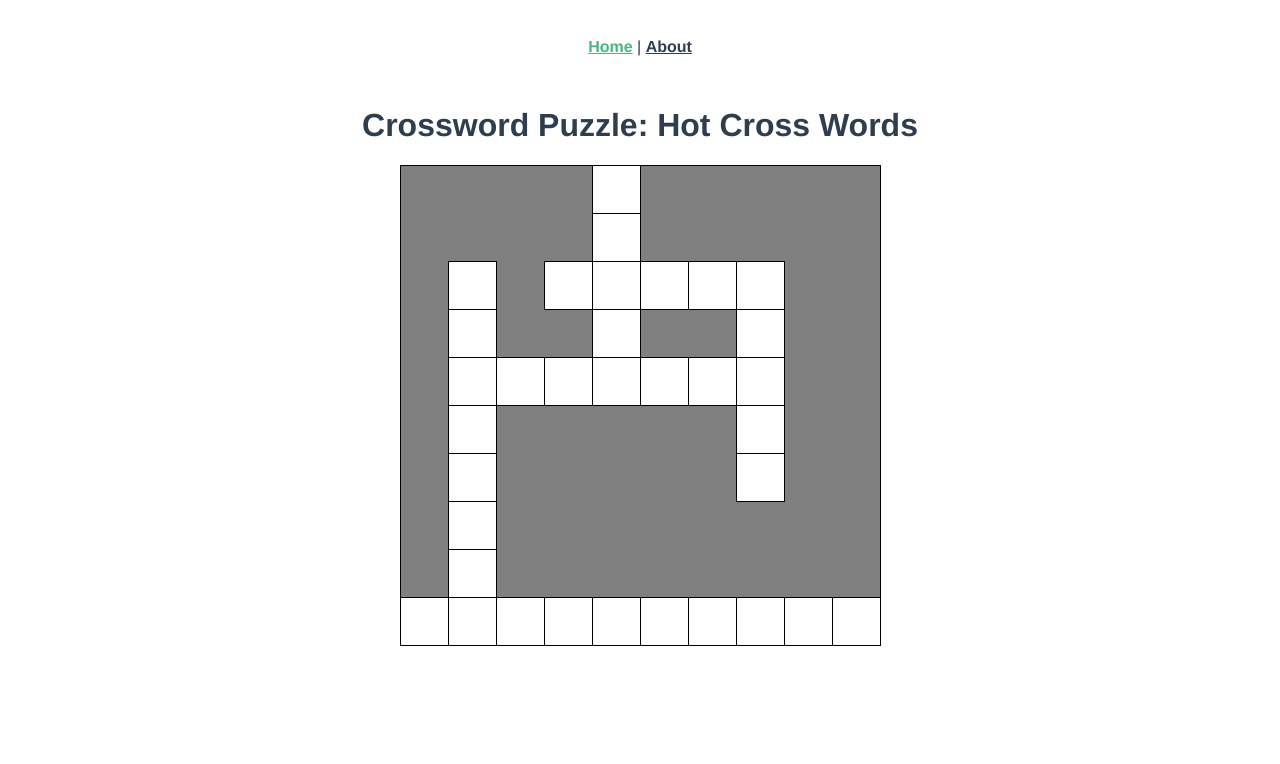
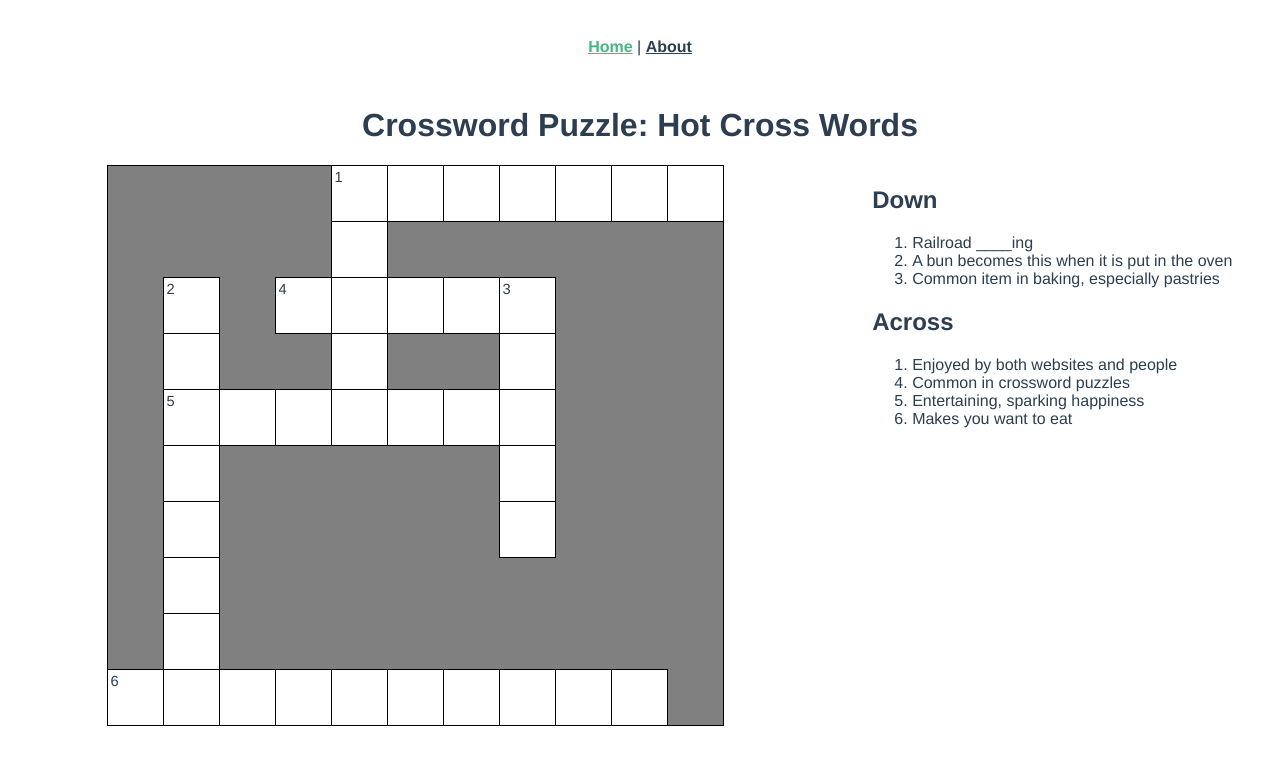
Before and after one commit to dogerish/hot-cross-words, a Vue app: page / in a window 1280 px wide. Shown: the top 764 px of the page. Built offline with nearby package versions, Linux system fonts and the light colour scheme.

Commit message:
Add clues and word numbering plus bug fixes

```diff
--- /dev/null
+++ b/src/components/CrosswordClue.vue
@@ -0,0 +1,24 @@
+<template>
+  <li
+    :value="word.num"
+    class="crossword-clue"
+    :class="{ 'clue-focus': word.isfocused }"
+    :key="i"
+    @click="word.focus()"
+  >
+    {{ word.clue }}
+  </li>
+</template>
+
+<script>
+export default {
+  name: "CrosswordClue",
+  props: ["word"],
+};
+</script>
+
+<style>
+.crossword-clue.clue-focus {
+  background: lightblue;
+}
+</style>
--- /dev/null
+++ b/src/components/CrosswordClueList.vue
@@ -0,0 +1,24 @@
+<template>
+  <div class="clues-section">
+    <h2>{{ across ? "Across" : "Down" }}</h2>
+    <ol class="clues-list">
+      <CrosswordClue :word="word" :key="i" v-for="(word, i) in words" />
+    </ol>
+  </div>
+</template>
+
+<script>
+import CrosswordClue from "@/components/CrosswordClue.vue";
+
+export default {
+  name: "CrosswordClueList",
+  props: ["words", "across"],
+  components: { CrosswordClue },
+};
+</script>
+
+<style>
+.clues-section {
+  text-align: left;
+}
+</style>
--- a/src/components/CrosswordPuzzle.vue
+++ b/src/components/CrosswordPuzzle.vue
@@ -1,114 +1,170 @@
 <template>
   <h1>Crossword Puzzle: {{ puzzle.title }}</h1>
+  <div id="crossword-container">
     <div
       id="puzzle"
-    :style="`--tile-unit: 3rem; --puzzle-width: ${puzzleSize[0]}; --puzzle-height: ${puzzleSize[1]}`"
+      class="crossword-item"
+      :style="`--puzzle-width: ${size[0]}; --puzzle-height: ${size[1]}`"
     >
       <div id="tiles">
         <CrosswordWord
-        :x="word[0]"
-        :y="word[1]"
-        :across="word[2] === 'across'"
-        :word="word[3]"
-        :puzzleSize="puzzleSize"
+          :num="word.num"
+          :x="word.x"
+          :y="word.y"
+          :across="word.across"
+          :word="word.word"
+          :clue="word.clue"
           :registerWord="registerWord"
           :getTile="getTile"
           :stealFocus="stealFocus"
+          :stealWordFocus="stealWordFocus"
           :focusNext="focusNext"
           :focusTo="focusTo"
           :backspace="backspace"
           :key="i"
-        v-for="(word, i) in puzzle.words"
+          v-for="(word, i) in words"
         />
+      </div>
+      <ol id="focused-word-info" v-if="focusedWord !== null">
+        <span id="focused-word-direction">
+          {{ focusedWord.across ? "Across" : "Down" }}
+        </span>
+        <div id="focused-word-clue">
+          <CrosswordClue :word="focusedWord" />
+        </div>
+      </ol>
+    </div>
+    <div id="clue-list" class="crossword-item">
+      <div id="clues">
+        <CrosswordClueList :words="downWords" :across="false" />
+        <CrosswordClueList :words="acrossWords" :across="true" />
+      </div>
     </div>
   </div>
 </template>
 
 <script>
 import CrosswordWord from "@/components/CrosswordWord.vue";
+import CrosswordClue from "@/components/CrosswordClue.vue";
+import CrosswordClueList from "@/components/CrosswordClueList.vue";
 
 export default {
   name: "CrosswordPuzzle",
   props: ["puzzle"],
   components: {
     CrosswordWord,
+    CrosswordClue,
+    CrosswordClueList,
   },
   data() {
+    let words = this.puzzle.words.map(([x, y, dir, word, clue]) => {
+      return { num: 0, x, y, across: dir === "across", word, clue };
+    });
+    // sort words in order of down before across -> ascending y -> ascending x
+    words.sort((a, b) => {
+      return (
+        (a.across - b.across) * 4 +
+        Math.sign(a.y - b.y) * 2 +
+        Math.sign(a.x - b.x)
+      );
+    });
+    // derive the down-across border
+    words.firstAcross = words.findIndex((word) => word.across);
+    // assign numbers to words
+    let nextNum = 1;
+    words.forEach((word, i) => {
+      // if starting tile is already labeled, use that same number
+      for (let j = 0; j < i; j++)
+        if (words[j].x === word.x && words[j].y === word.y)
+          return (word.num = words[j].num);
+      // just give it the next number and then increment for the next word
+      word.num = nextNum++;
+    });
     // calculate puzzle dimensions
-    let puzzleSize = [0, 0];
-    for (let word of this.puzzle.words) {
-      if (word[2] === "across") {
-        if (word[0] + word[3].length > puzzleSize[0])
-          puzzleSize[0] = word[0] + word[3].length;
-      } else {
-        if (word[1] + word[3].length > puzzleSize[1])
-          puzzleSize[1] = word[1] + word[3].length;
-      }
+    let size = [0, 0];
+    for (let word of words) {
+      let i = 1 - word.across;
+      let extent = (word.across ? word.x : word.y) + word.word.length;
+      size[i] = Math.max(extent, size[i]);
     }
     return {
       focused: null,
       focusedWord: null,
-      across: [],
-      down: [],
-      puzzleSize,
+      words,
+      size,
     };
+  },
+  computed: {
+    downWords() {
+      return this.words.slice(0, this.words.firstAcross);
+    },
+    acrossWords() {
+      return this.words.slice(this.words.firstAcross);
+    },
   },
   methods: {
     registerWord(word) {
-      if (word.across) this.across.push(word);
-      else this.down.push(word);
+      this.words[word.$.vnode.key] = word;
     },
     getTile(x, y) {
       // get the tile found at (x, y)
-      for (let word of this.across) {
-        if (y !== word.y || x < word.x || x >= word.x + word.word.length)
-          continue;
-        return word.tiles[x - word.x];
-      }
-      for (let word of this.down) {
-        if (x !== word.x || y < word.y || y >= word.y + word.word.length)
-          continue;
-        return word.tiles[y - word.y];
-      }
+      for (let word of this.words)
+        if (word.hasTile?.(x, y)) return word.tiles[word.getTileI(x, y)];
     },
     stealFocus(tile) {
-      // If already focused, give opposite direction precedence. Otherwise give
-      // same direction precedence.
-      let direcPrece =
-        !this.focusedWord || this.focusedWord.across
-          ? [this.across, this.down]
-          : [this.down, this.across];
-      if (this.focused === tile) direcPrece.reverse();
-      // Give focus to tile and its word or null.
+      if (tile === null) {
+        this.focusedWord?.unfocusWord();
+        this.focusedWord = null;
+        this.focused = null;
+        return;
+      }
+      // If already focused on this tile, give opposite direction precedence.
+      // Otherwise give same direction or down precedence.
+      let preferAcross =
+        (this.focused === tile) !=
+        (this.focusedWord !== null && this.focusedWord.across);
+      // Give focus to tile and its word
       this.focused = tile;
-      if (this.focusedWord) this.focusedWord.unfocusWord();
-      this.focusedWord = null;
-      if (this.focused === null) return;
-      this.focusedWord =
-        direcPrece[0].find((word) => word.tiles.includes(tile)) ||
-        direcPrece[1].find((word) => word.tiles.includes(tile));
-      this.focusedWord.focusWord();
+      // Don't bother if the focused word has tile and is preferred
+      if (
+        this.focusedWord !== null &&
+        this.focusedWord.hasTile(tile) &&
+        preferAcross === this.focusedWord.across
+      )
+        return;
+      // Search backwards if preferring across because the word list is sorted
+      this.stealWordFocus(
+        preferAcross
+          ? this.words.findLast((word) => word.hasTile(tile))
+          : this.words.find((word) => word.hasTile(tile))
+      );
+    },
+    stealWordFocus(word) {
+      if (this.focusedWord === word) return;
+      this.focusedWord?.unfocusWord();
+      this.focusedWord = word;
+      this.focusedWord?.focusWord();
     },
     getNextTile(sign) {
-      // return following or previous tile (sign = +1 or -1, respectively)
+      // return [word, tile] of the following (sign = +1) or previous (-1) tile
       let i = this.focusedWord.getTileI(this.focused.x, this.focused.y) + sign;
       // return next tile if it is in the same word
       if (i < this.focusedWord.word.length && i >= 0)
-        return this.focusedWord.tiles[i];
+        return [this.focusedWord, this.focusedWord.tiles[i]];
       // if last letter of word, move to next word
-      let wordlist = this.focusedWord.across ? this.across : this.down;
-      let idx = wordlist.indexOf(this.focusedWord) + sign;
-      // if last word of this direction, move to other direction
-      if (idx === wordlist.length || idx === -1) {
-        wordlist = this.focusedWord.across ? this.down : this.across;
-        idx = sign < 0 ? wordlist.length - 1 : 0;
-      }
+      let idx = this.words.indexOf(this.focusedWord) + sign;
+      // if last word of the wordlist, wrap around to the other side
+      if (idx === this.words.length || idx === -1)
+        idx -= sign * this.words.length;
       // focus first tile of next word
-      i = sign < 0 ? wordlist[idx].tiles.length - 1 : 0;
-      return wordlist[idx].tiles[i];
+      i = sign < 0 ? this.words[idx].tiles.length - 1 : 0;
+      return [this.words[idx], this.words[idx].tiles[i]];
     },
     focusNext(sign = +1) {
-      this.getNextTile(sign).focus();
+      let [word, tile] = this.getNextTile(sign);
+      // manually update the word so that it chooses the right direction
+      this.stealWordFocus(word);
+      tile.focus();
     },
     focusTo(x, y) {
       // Try to give focus to tile at (x, y)
@@ -116,8 +172,9 @@ export default {
       if (tile) tile.focus();
     },
     backspace() {
-      let tile = this.getNextTile(-1);
+      let [word, tile] = this.getNextTile(-1);
       tile.value = "";
+      this.stealWordFocus(word);
       tile.focus();
     },
   },
@@ -125,29 +182,57 @@ export default {
 </script>
 
 <style>
+#crossword-container {
+  display: flex;
+  flex-flow: row wrap;
+  justify-content: center;
+  align-items: stretch;
+  gap: 10px;
+}
+
+#clue-list {
+  flex: 1 1 15rem;
+}
+
 #puzzle {
+  flex: 1 0 auto;
+}
+
+#tiles {
+  --puzzle-center-x: calc((var(--puzzle-width) - 1) / 2);
+  --puzzle-center-y: calc((var(--puzzle-height) - 1) / 2);
+  --tile-unit: min(90vw / var(--puzzle-width), 70vh / var(--puzzle-height));
   position: relative;
   width: calc(var(--puzzle-width) * var(--tile-unit) - 1px);
-  height: calc(var(--puzzle-width) * var(--tile-unit) - 1px);
+  height: calc(var(--puzzle-height) * var(--tile-unit) - 1px);
   background: gray;
   margin: auto;
   outline: 1px solid black;
   overflow: hidden;
 }
 
-@keyframes spin-puzzle {
-  0% {
-    transform: rotate(240deg);
-  }
-  100% {
-    transform: rotate(0deg);
-  }
+#focused-word-info {
+  width: fit-content;
+  margin: auto;
+  margin-top: 0.25em;
+  padding: 0px;
 }
 
-#tiles {
-  width: 100%;
-  height: 100%;
-  animation: spin-puzzle 0.5s ease-out;
-  animation-fill-mode: both;
+#focused-word-direction {
+  font-weight: bold;
+}
+
+#focused-word-clue {
+  display: inline-block;
+  padding-left: 4ex;
+}
+
+#focused-word-clue li {
+  background: none;
+}
+
+#clues {
+  width: fit-content;
+  margin: auto;
 }
 </style>
--- a/src/components/CrosswordTile.vue
+++ b/src/components/CrosswordTile.vue
@@ -1,20 +1,26 @@
 <template>
+  <div class="crossword-tile" :style="`--coord-x: ${x}; --coord-y: ${y}`">
+    <span class="tile-num" v-if="numb != null">{{ numb }}</span>
     <div
-    :class="{ 'crossword-tile': true, 'word-focus': wordfocus }"
-    :style="`--coord-x: ${x}; --coord-y: ${y}; --start-x: ${start[0]}; --start-y: ${start[1]};`"
+      class="focusable-tile"
+      :class="{ 'word-focus': wordfocus }"
       tabindex="0"
       ref="elem"
       @mousedown="
-      $event.target == $event.view.document.activeElement && stealFocus(this)
+        $event.target === $event.view.document.activeElement && stealFocus(this)
       "
       @focus="stealFocus(this)"
       @blur="
-      $event.relatedTarget?.classList?.contains('crossword-tile') ||
+        $event.relatedTarget?.classList.contains('focusable-tile') ||
           stealFocus(null)
       "
-    @keypress="alpha.test($event.key) && (value = $event.key) && focusNext()"
-    @keydown.up="focusTo(x, y - 1)"
-    @keydown.down="focusTo(x, y + 1)"
+      @keypress="
+        alpha.test($event.key) &&
+          (value = $event.key.toLowerCase()) &&
+          focusNext()
+      "
+      @keydown.up.prevent="focusTo(x, y - 1)"
+      @keydown.down.prevent="focusTo(x, y + 1)"
       @keydown.left="focusTo(x - 1, y)"
       @keydown.right="focusTo(x + 1, y)"
       @keydown.delete="value === '' ? backspace() : (value = '')"
@@ -22,7 +28,8 @@
       @keydown.tab.exact.prevent="focusNext()"
       @keydown.shift.tab.exact.prevent="focusNext(-1)"
     >
-    {{ value.toLowerCase() }}
+      {{ value }}
+    </div>
   </div>
 </template>
 
@@ -30,10 +37,10 @@
 export default {
   name: "CrosswordTile",
   props: [
+    "num",
     "x",
     "y",
     "letter",
-    "puzzleSize",
     "registerTile",
     "stealFocus",
     "focusNext",
@@ -41,17 +48,18 @@ export default {
     "backspace",
   ],
   data() {
-    // create ring starting locations
-    let puzzleCenter = this.puzzleSize.map((s) => (s - 1) / 2);
-    let ang = Math.atan2(this.y - puzzleCenter[0], this.x - puzzleCenter[1]);
-    let start = [Math.cos, Math.sin].map(
-      (f, i) => puzzleCenter[i] + f(ang) * (this.puzzleSize[i] / 3)
-    );
-    return { alpha: /^[A-Za-z]$/, value: "", wordfocus: false, start };
+    let numb = this.num;
+    return { alpha: /^[A-Za-z]$/, value: "", wordfocus: false, numb };
   },
   methods: {
     focus() {
       this.$refs.elem.focus();
+    },
+    getNum() {
+      return this.numb;
+    },
+    setNum(num) {
+      this.numb = num;
     },
   },
   created() {
@@ -61,24 +69,53 @@ export default {
 </script>
 
 <style>
+@property --anim-a {
+  syntax: "<angle>";
+  inherits: false;
+  initial-value: 0deg;
+}
+
+@property --anim-h {
+  syntax: "<number>";
+  inherits: false;
+  initial-value: 0;
+}
+
 @keyframes explode-tiles {
   0% {
-    left: calc(50% - var(--tile-unit) / 2);
-    top: calc(50% - var(--tile-unit) / 2);
-    transform: rotate(-240deg);
+    left: calc(var(--anim-x) * var(--tile-unit) - 1px);
+    top: calc(var(--anim-y) * var(--tile-unit) - 1px);
+    --anim-h: 0;
+    --anim-a: 270deg;
+    border-color: white;
   }
-  60% {
-    left: calc(var(--start-x) * var(--tile-unit) - 1px);
-    top: calc(var(--start-y) * var(--tile-unit) - 1px);
+  66% {
+    --anim-h: calc((var(--puzzle-width) - 1) / 3);
+    --anim-a: calc(var(--coord-a) + 90deg);
+    border-color: white;
   }
   100% {
-    left: calc(var(--coord-x) * var(--tile-unit) - 1px);
-    top: calc(var(--coord-y) * var(--tile-unit) - 1px);
+    left: calc(var(--anim-x) * var(--tile-unit) - 1px);
+    top: calc(var(--anim-y) * var(--tile-unit) - 1px);
+    --anim-h: var(--coord-h);
+    --anim-a: var(--coord-a);
   }
 }
 
 .crossword-tile {
+  --coord-a: atan2(
+    var(--coord-y) - var(--puzzle-center-y),
+    var(--coord-x) - var(--puzzle-center-x)
+  );
+  --coord-h: sqrt(
+    pow(var(--coord-x) - var(--puzzle-center-x), 2) +
+      pow(var(--coord-y) - var(--puzzle-center-y), 2)
+  );
+  --anim-x: calc(var(--puzzle-center-x) + cos(var(--anim-a)) * var(--anim-h));
+  --anim-y: calc(var(--puzzle-center-y) + sin(var(--anim-a)) * var(--anim-h));
   position: absolute;
+  left: calc(var(--coord-x) * var(--tile-unit) - 1px);
+  top: calc(var(--coord-y) * var(--tile-unit) - 1px);
   background: white;
   border: 1px solid black;
   width: calc(var(--tile-unit) - 1px);
@@ -86,17 +123,29 @@ export default {
   font-size: calc(var(--tile-unit) * 0.75);
   overflow: hidden;
   display: inline-block;
-  animation: explode-tiles 0.5s ease-out;
-  animation-fill-mode: both;
+  animation: explode-tiles 0.5s linear;
+  animation-fill-mode: backwards;
 }
 
-.crossword-tile.word-focus {
+.focusable-tile {
+  width: 100%;
+  height: 100%;
+}
+
+.focusable-tile.word-focus {
   background: lightblue;
 }
 
-.crossword-tile:focus,
-.crossword-tile:focus-visible {
+.focusable-tile:focus,
+.focusable-tile:focus-visible {
   background: salmon;
   outline: none;
 }
+
+.tile-num {
+  position: absolute;
+  left: 5%;
+  top: 5%;
+  font-size: 35%;
+}
 </style>
--- a/src/components/CrosswordWord.vue
+++ b/src/components/CrosswordWord.vue
@@ -1,11 +1,12 @@
 <template>
   <CrosswordTile
+    :num="i === 0 ? num : null"
     :x="getTileX(i)"
     :y="getTileY(i)"
     :letter="letter"
-    :puzzleSize="puzzleSize"
     :registerTile="registerTile"
     :stealFocus="stealFocus"
+    :stealWordFocus="stealWordFocus"
     :focusNext="focusNext"
     :focusTo="focusTo"
     :backspace="backspace"
@@ -20,14 +21,16 @@ import CrosswordTile from "@/components/CrosswordTile.vue";
 export default {
   name: "CrosswordWord",
   props: [
+    "num",
     "x",
     "y",
     "across",
     "word",
-    "puzzleSize",
+    "clue",
     "registerWord",
     "getTile",
     "stealFocus",
+    "stealWordFocus",
     "focusNext",
     "focusTo",
     "backspace",
@@ -39,12 +42,13 @@ export default {
     let tiles = Array(this.word.length).fill(null);
     // adopt preexisting tiles
     let letters = Array.from(Array.from(this.word).entries()).filter(([i]) => {
-      let tile = this.getTile(this.x, this.y + i);
+      let tile = this.getTile(this.getTileX(i), this.getTileY(i));
       if (!tile) return true;
       tiles[i] = tile;
+      if (i === 0) tile.setNum(this.num);
       return false;
     });
-    return { tiles, letters };
+    return { tiles, letters, isfocused: false };
   },
   methods: {
     getTileX(i) {
@@ -56,15 +60,34 @@ export default {
     getTileI(x, y) {
       return x - this.x + y - this.y;
     },
+    hasTile(x, y) {
+      if (x instanceof Object) {
+        y = x.y;
+        x = x.x;
+      }
+      // return true if tile at x, y is in this word
+      return (
+        x >= this.x &&
+        x <= this.x + this.across * (this.word.length - 1) &&
+        y >= this.y &&
+        y <= this.y + !this.across * (this.word.length - 1)
+      );
+    },
     registerTile(tile, i) {
       if (i === undefined) i = this.tiles.indexOf(null);
       this.tiles[i] = tile;
     },
+    focus() {
+      this.stealWordFocus(this);
+      this.tiles[0].focus();
+    },
     focusWord() {
       for (let tile of this.tiles) tile.wordfocus = true;
+      this.isfocused = true;
     },
     unfocusWord() {
       for (let tile of this.tiles) tile.wordfocus = false;
+      this.isfocused = false;
     },
   },
   created() {
--- a/src/puzzles/hot-cross-words.json
+++ b/src/puzzles/hot-cross-words.json
@@ -1,11 +1,12 @@
 {
     "title": "Hot Cross Words",
     "words": [
-      [3, 2, "across", "words"],
-      [1, 4, "across", "amusing"],
-      [0, 9, "across", "appetizing"],
-      [4, 0, "down", "cross"],
-      [1, 2, "down", "heatedup"],
-      [7, 2, "down", "sugar"]
+      [4, 0, "down", "cross", "Railroad ____ing"],
+      [1, 2, "down", "heatedup", "A bun becomes this when it is put in the oven"],
+      [7, 2, "down", "sugar", "Common item in baking, especially pastries"],
+      [4, 0, "across", "cookies", "Enjoyed by both websites and people"],
+      [3, 2, "across", "words", "Common in crossword puzzles"],
+      [1, 4, "across", "amusing", "Entertaining, sparking happiness"],
+      [0, 9, "across", "appetizing", "Makes you want to eat"]
     ]
 }
```
Lines whose indentation alone changed are shown as unchanged.
